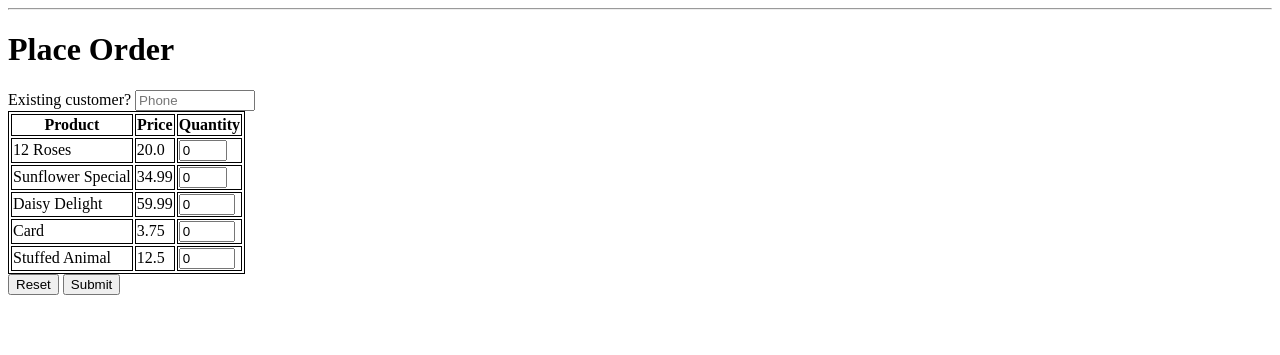
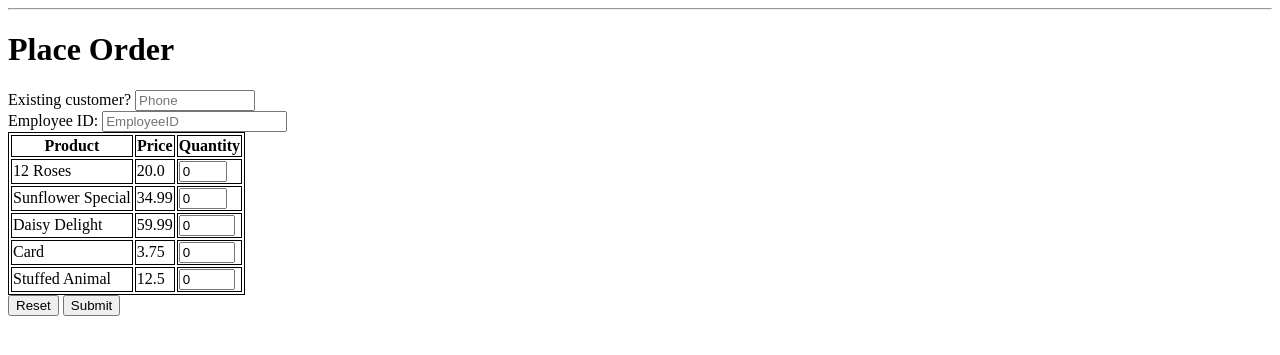
Before and after one commit to sahilposa/FlowerShopDatabase, a Flask app: page /place-order in a window 1280 px wide. Shown: the part 63-418 px from the top of the page. Run offline with Flask 2, Linux system fonts and the light colour scheme; data comes from the database, SQL or seed files in the repository; both versions use the stored data as it was after the commit.

Commit message:
Fixed customer and placeOrder

```diff
--- a/database.py
+++ b/database.py
@@ -1,4 +1,5 @@
 from checks import Checks
+import sqlite3
 
 
 class Database:
@@ -171,7 +172,7 @@ class Database:
     def sort_filter(self,table,order,asc,target,value,op):
         return self.conn.execute("SELECT * FROM "+table+" WHERE "+target+" "+op+" "+value+" ORDER BY "+order+" "+asc).fetchall()
     #handles transactions for placing orders
-    def ord_transaction(self, phone, list):
+    def ord_transaction(self, phone, employeeID, list):
         with self.conn:
             self.cursor.execute("BEGIN")
             try:
@@ -181,7 +182,7 @@ class Database:
                 else:
                     customerID = None
                 self.cursor.execute("INSERT INTO orders (customerID, employeeID, total) VALUES (?, ?, ?)",
-                                    (customerID, None, 0))
+                                    (customerID, employeeID, 0))
                 orderID = self.cursor.execute("SELECT MAX(orderID) from orders").fetchone()[0]
                 for x in range(len(list)):
                     if int(list[x]) > 0:
--- a/main.py
+++ b/main.py
@@ -241,14 +241,16 @@ def purchase():
 def place_ord():
     conn = get_db_connection()
     cursor = conn.cursor()
-    cursor = conn.cursor()
     products = conn.execute("SELECT * FROM product")
     id = 1
     list = []
     if request.method == "POST":
         phone = request.form['phone']
+        employeeID = request.form['employeeID']
         if not phone:
             phone = None
+        if not employeeID:
+            employeeID = None
         elif cursor.execute("SELECT * FROM customer WHERE phone=?", (int(phone),)).fetchone() is None:
             flash("Phone not found")
             return render_template('placeOrder.html', products=products)
@@ -258,7 +260,7 @@ def place_ord():
             list.append(request.form[''+str(id)])
             id = id+1
         db = Database(conn, cursor)
-        db.ord_transaction(phone, list)
+        db.ord_transaction(phone,employeeID, list)
         return redirect(url_for('index'))
     return render_template('placeOrder.html', products=products)
 
--- a/templates/customer.html
+++ b/templates/customer.html
@@ -49,12 +49,14 @@
     </div>
     <table>
         <tr>
+            <th>ID</th>
             <th>Last Name</th>
             <th>First Name</th>
             <th>Phone</th>
         </tr>
         {% for customer in customers %}
                 <tr>
+                    <td>{{ customer['customerID'] }}</td>
                     <td>{{ customer['lname'] }}</td>
                     <td>{{ customer['fname'] }}</td>
                     <td>{{ customer['phone'] }}</td>
--- a/templates/placeOrder.html
+++ b/templates/placeOrder.html
@@ -7,6 +7,10 @@
         <div>
             <label for="phone">Existing customer?</label>
             <input type="number" name="phone" id="phone" min="1000000000" max="9999999999" placeholder="Phone">
+        </div>
+        <div>
+            <label for="employeeID">Employee ID:</label>
+            <input type="number" name="employeeID" id="employeeID" placeholder="EmployeeID">
         </div>
         <table>
             <tr>
```
Also changed, not shown: flowershopdatabase.db.
